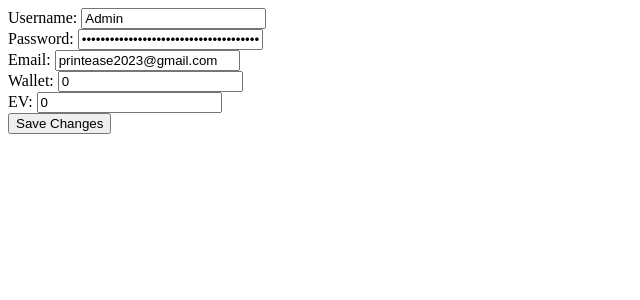
After one commit to Samuel-2552/PrintEaseHackathon, a Flask app: page /edit/1 in a window 1280 px wide. The commit adds this page. Shown: the top 300 px of the page, without its empty margins (0-640 px from the left). Run offline with Flask 2, Linux system fonts and the light colour scheme; data comes from the database, SQL or seed files in the repository; both versions use the stored data as it was after the commit.

```diff
--- a/app.py
+++ b/app.py
@@ -6,17 +6,18 @@ import PyPDF2
 import qrcode
 import uuid
 import math
-import random
-import smtplib
 import imghdr
 from PIL import Image
 from PIL import ImageOps
 import hashlib
+import random
+import smtplib
+import ssl
 
 from email.mime.text import MIMEText
 from email.mime.multipart import MIMEMultipart
 
-ip="http://192.168.15.59:5000"
+ip="http://192.168.1.14:5000"
 counter=0
 file_counter=0
 otp=-1
@@ -57,6 +58,63 @@ def get_num_pages(file_path):
     pdf_reader = PyPDF2.PdfReader(pdf_file)
     return len(pdf_reader.pages)
 
+def verify():
+    global otp
+    import sqlite3
+
+    # Connect to the database
+    conn_cred = sqlite3.connect('cred.db')
+
+    # Create a cursor
+    cursor_cred = conn_cred.cursor()
+
+    # Execute an SQL command to retrieve the first row from the user table
+    cursor_cred.execute('SELECT * FROM user LIMIT 1')
+
+    # Fetch the first row and print it
+    row = cursor_cred.fetchone()
+    email_from=row[1]
+    decrypted=row[2]
+
+    # Close the connection
+    conn_cred.close()
+
+    if 'username' in session:
+        email=session['username']
+        connection = connect_db()
+        cursor = connection.cursor()
+        cursor.execute("SELECT * FROM user WHERE email=?", (email,))
+        user = cursor.fetchone()
+        username = user[1]
+        verify=user[5]
+        if verify==0:
+            try:
+                otp = OTP() + " is your OTP"
+                subject = f"Welcome to PrintEase {username}!"
+                message = f"{otp}.\nPlease do not share it with anyone."
+                # Create context
+                simple_email_context = ssl.create_default_context()
+                try:
+                    # Connect to the server
+                    print("Connecting to server...")
+                    TIE_server = smtplib.SMTP(smtp_server, smtp_port)
+                    TIE_server.starttls(context=simple_email_context)
+                    TIE_server.login(email_from, decrypted)
+                    print("Connected to server :-)")
+
+                    # Send the actual email
+                    print()
+                    print(f"Sending email to - {email}")
+                    TIE_server.sendmail(email_from, email, f"Subject: {subject}\n\n{message}")
+                    print(f"Email successfully sent to - {email}")
+
+                # If there's an error, print it out
+                except Exception as e:
+                    return e
+            except Exception as e:
+                return e
+
+
 @app.route('/')
 def landing():
     if 'username' in session:
@@ -66,6 +124,7 @@ def landing():
         cursor = connection.cursor()
         cursor.execute("SELECT * FROM user WHERE email=?", (email,))
         user = cursor.fetchone()
+        print(user)
         user=user[1][0]
         name=navbar_name[1]
         cursor.execute("SELECT wallet FROM user WHERE email=?", (email,))
@@ -129,14 +188,15 @@ def login():
             user = cursor.fetchone()
             print(user)
         except:
-            return "Invalid username or password"
+            return "E-mail already Exists"
         if user:
             # Hash the entered password and compare with the stored hash
             password_hash = hashlib.sha256(password.encode()).hexdigest()
             if password_hash == user[2]:
                 session['username'] = useremail
+                if useremail == 'printease2023@gmail.com':
+                    return redirect('/admin')
                 if user[5]==0:
-                    print("going")
                     return redirect('/verification')
                 order_no+=1
                 return redirect('/dashboard')
@@ -213,6 +273,7 @@ def dashboard():
     cursor.execute("SELECT wallet FROM user WHERE email=?", (useremail,))
     wallet_money=cursor.fetchone()
     # Close the connection
+    print(wallet_money)
     conn.close()
     name=navbar_name[1]
 
@@ -345,60 +406,42 @@ def team():
     return render_template('team.html', fav_icon=fav_icon, load_img=load_img, sam=sam, sandy=sandy, vejay=vejay, meena=meena,logout=logout,user=user.upper(),ip=ip,name=name,wallet=wallet_money[0])
 
 
-
 @app.route('/logout')
 def logout():
     session.pop('username', None)
     return redirect('/')
 
+smtp_port = 587                 # Standard secure SMTP port
+smtp_server = "smtp.gmail.com"  # Google SMTP Server
+
 
 @app.route('/verification', methods=['POST', 'GET'])
-def verify():
+def verification():
     global otp
     if 'username' in session:
-        logout=1
         email=session['username']
         connection = connect_db()
         cursor = connection.cursor()
         cursor.execute("SELECT * FROM user WHERE email=?", (email,))
         user = cursor.fetchone()
         useremail = user[3]
-        verify=user[5]
+        wallet_money=user[4]
         print(useremail)
         user=user[1][0]
-        cursor.execute("SELECT wallet FROM user WHERE email=?", (email,))
-        wallet_money=cursor.fetchone()
-        if verify==0:
-            try:
-                otp = OTP() + " is your OTP"
-                msg = MIMEMultipart()
-                msg['From'] = 'PrintEase Verification'
-                msg['To'] = useremail
-                msg['Subject'] = 'PrintEase OTP Verification'
-                msg.attach(MIMEText(otp, 'plain'))
-                s = smtplib.SMTP('smtp.gmail.com', 587)
-                s.starttls()
-                s.login("201501503@rajalakshmi.edu.in", "201501503@rec")
-                s.sendmail(msg['From'], msg['To'], msg.as_string())
-                user = cursor.fetchone()
-                user[5]=1
-            except:
-                return "<h1><a href='/dashboard'>Try Agin Later</a></h1>"
-        counter+=1
-    else:
-        wallet_money=[0]
-        logout=0
-        user="-1"
-        return redirect(url_for('dashboard'))
     if request.method == 'POST':
         ver=request.form['logpass']
         print(ver,otp)
         ver= ver+" is your OTP"
         if ver==otp:
+            EV=1
+            wallet=20
+            cursor.execute('UPDATE user SET EV=?, wallet=? WHERE email=?', (EV,wallet, email))
+            connection.commit()
+            cursor.close()
             return redirect('/dashboard')
         else:
-            return "Try Again"
-    return render_template('verification.html',fav_icon=fav_icon, load_img=load_img,user=user,wallet=wallet_money[0])
+            return "<h1><a href='/dashboard'>Try Again Later</a></h1>"
+    return render_template('verification.html',fav_icon=fav_icon, load_img=load_img,user=user,wallet=wallet_money,ok=verify())
 
 
 @app.route('/admin')
--- a/codes/db_create.py
+++ b/codes/db_create.py
@@ -13,7 +13,7 @@ CREATE TABLE IF NOT EXISTS user (
   username TEXT NOT NULL,
   password TEXT NOT NULL,
   email TEXT UNIQUE NOT NULL,
-  wallet DECIMAL(1000,2) DEFAULT 100.00,
+  wallet DECIMAL(1000,2) DEFAULT 0.00,
   EV INTEGER DEFAULT 0
 )
 ''')
--- /dev/null
+++ b/templates/edit.html
@@ -0,0 +1,21 @@
+<!DOCTYPE html>
+<html>
+<head>
+    <title>Edit User</title>
+</head>
+<body>
+    <form method="POST">
+        <label for="username">Username:</label>
+        <input type="text" id="username" name="username" value="{{ user[1] }}"><br>
+        <label for="password">Password:</label>
+        <input type="password" id="password" name="password" value="{{ user[2] }}"><br>
+        <label for="email">Email:</label>
+        <input type="email" id="email" name="email" value="{{ user[3] }}"><br>
+        <label for="wallet">Wallet:</label>
+        <input type="text" id="wallet" name="wallet" value="{{ user[4] }}"><br>
+        <label for="EV">EV:</label>
+        <input type="text" id="EV" name="EV" value="{{ user[5] }}"><br>
+        <input type="submit" value="Save Changes">
+    </form>
+</body>
+</html>
```
Also changed, not shown: templates/payment.html (+5 -4 lines), cred.db (added), files/madraschristianassembly@gmail.com/0.jpg (added), files/madraschristianassembly@gmail.com/1.jpg (added), static/images/qr.png, users.db.
